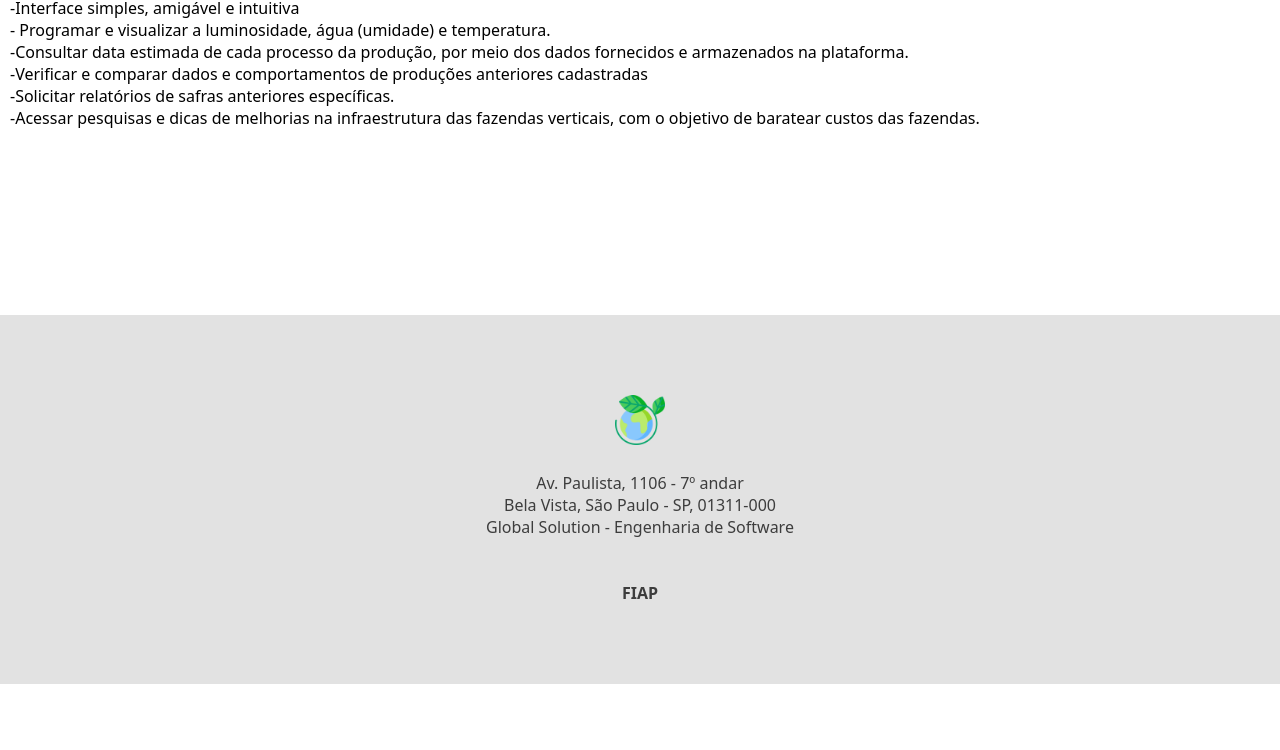
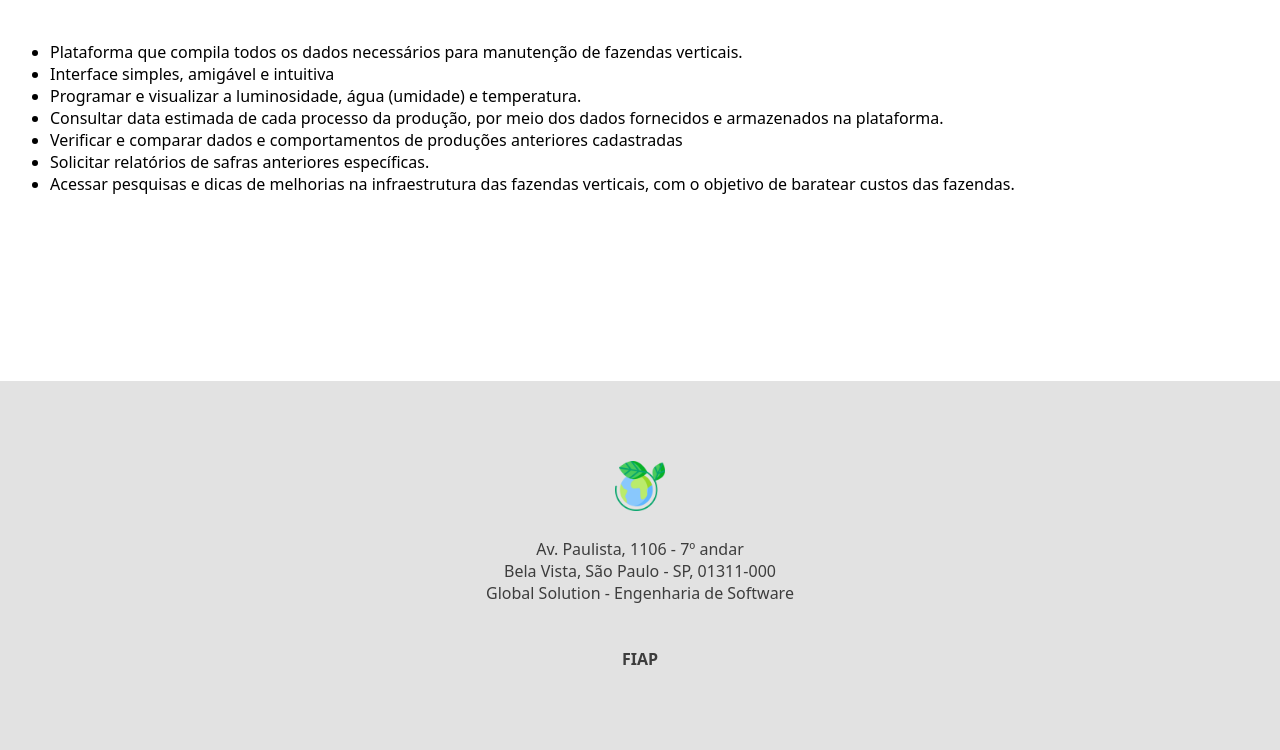
Before and after one commit to GeovannaSCunha/FarmTech, a plain HTML site: page plataforma.html in a window 1280 px wide. Shown: the part 178-928 px from the top of the page. Before the commit the page ends 862 px from the top, so only its background shows below. Drawn offline with Linux system fonts and the light colour scheme.

Commit message:
Arrumando os itens de lista

```diff
--- a/css/beneficios.css
+++ b/css/beneficios.css
@@ -12,7 +12,6 @@
     justify-content: space-between;
     text-align: center;
     text-indent: 25px;
-    line-height: 30px;
 }
 
 /* Id para configuração de uma única linha*/
@@ -23,7 +22,6 @@
 
 .beneflist{
     width: 60%;
-    line-height: 42px;
     font-size: 18px;
     margin-top: 100px;
     text-decoration-line:initial;
--- a/plataforma.html
+++ b/plataforma.html
@@ -31,14 +31,17 @@
 
     <main>
         <h1>Confira as funcionalidades do nosso projeto</h1>
+        <br><br><br>
         <div>
-            <p>-Plataforma que compila todos os dados necessários para manutenção de fazendas verticais</p>
-            <p>-Interface simples, amigável e intuitiva</p>
-            <p>- Programar e visualizar a luminosidade, água (umidade) e temperatura.</p>
-            <p>-Consultar data estimada de cada processo da produção, por meio dos dados fornecidos e armazenados na plataforma.</p>
-            <p>-Verificar e comparar dados e comportamentos de produções anteriores cadastradas</p>
-            <p>-Solicitar relatórios de safras anteriores específicas.</p>
-            <p>-Acessar pesquisas e dicas de melhorias na infraestrutura das fazendas verticais, com o objetivo de baratear custos das fazendas.</p>
+            <ul>
+                <li>Plataforma que compila todos os dados necessários para manutenção de fazendas verticais.</li>
+                <li>Interface simples, amigável e intuitiva</li>
+                <li>Programar e visualizar a luminosidade, água (umidade) e temperatura.</li>
+                <li>Consultar data estimada de cada processo da produção, por meio dos dados fornecidos e armazenados na plataforma.</li>
+                <li>Verificar e comparar dados e comportamentos de produções anteriores cadastradas</li>
+                <li>Solicitar relatórios de safras anteriores específicas.</li>
+                <li>Acessar pesquisas e dicas de melhorias na infraestrutura das fazendas verticais, com o objetivo de baratear custos das fazendas.</li>
+            </ul>
         </div>
     </main>
 
```
Also changed, not shown: beneficios.html (+1 -1 lines).
